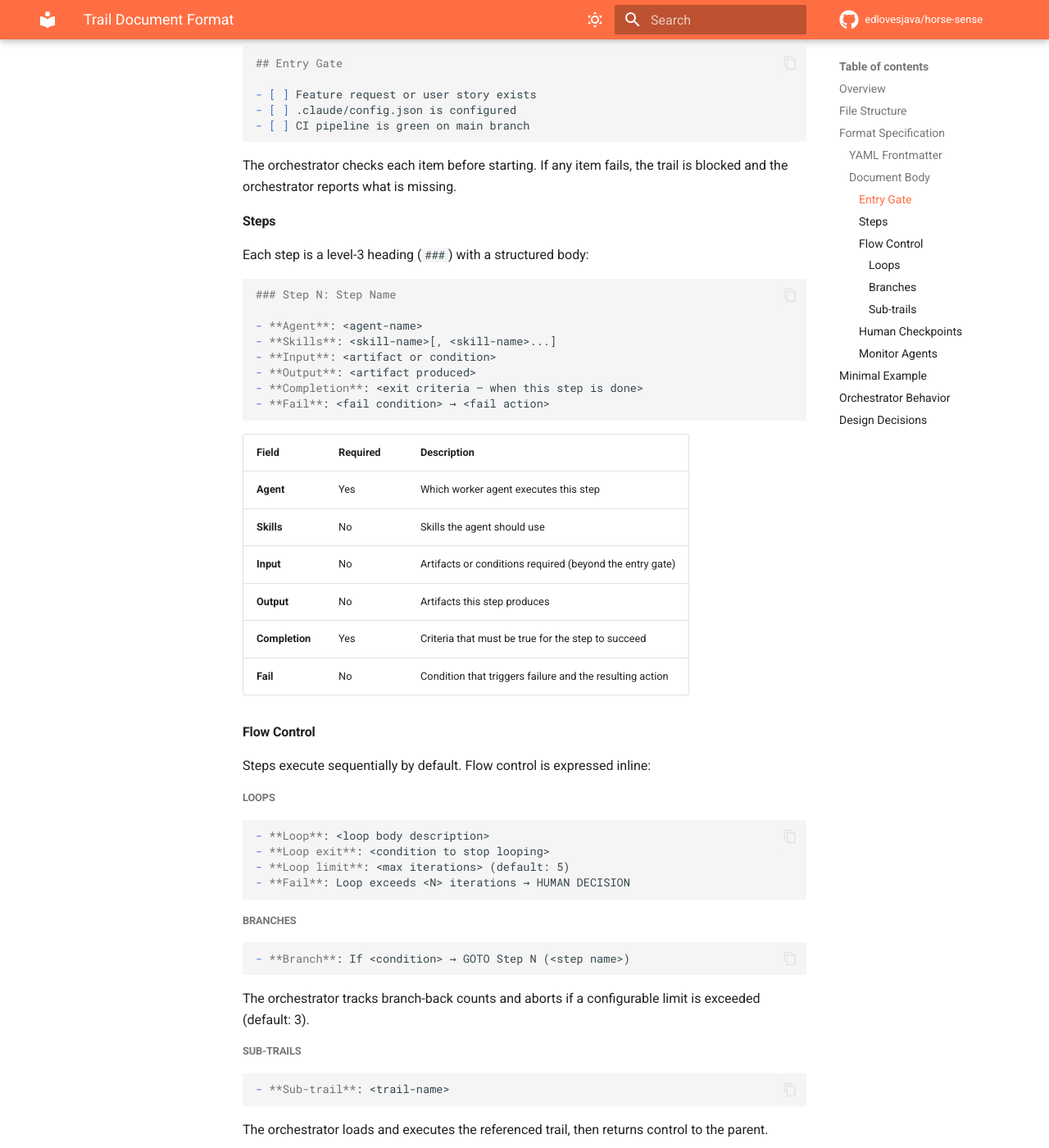
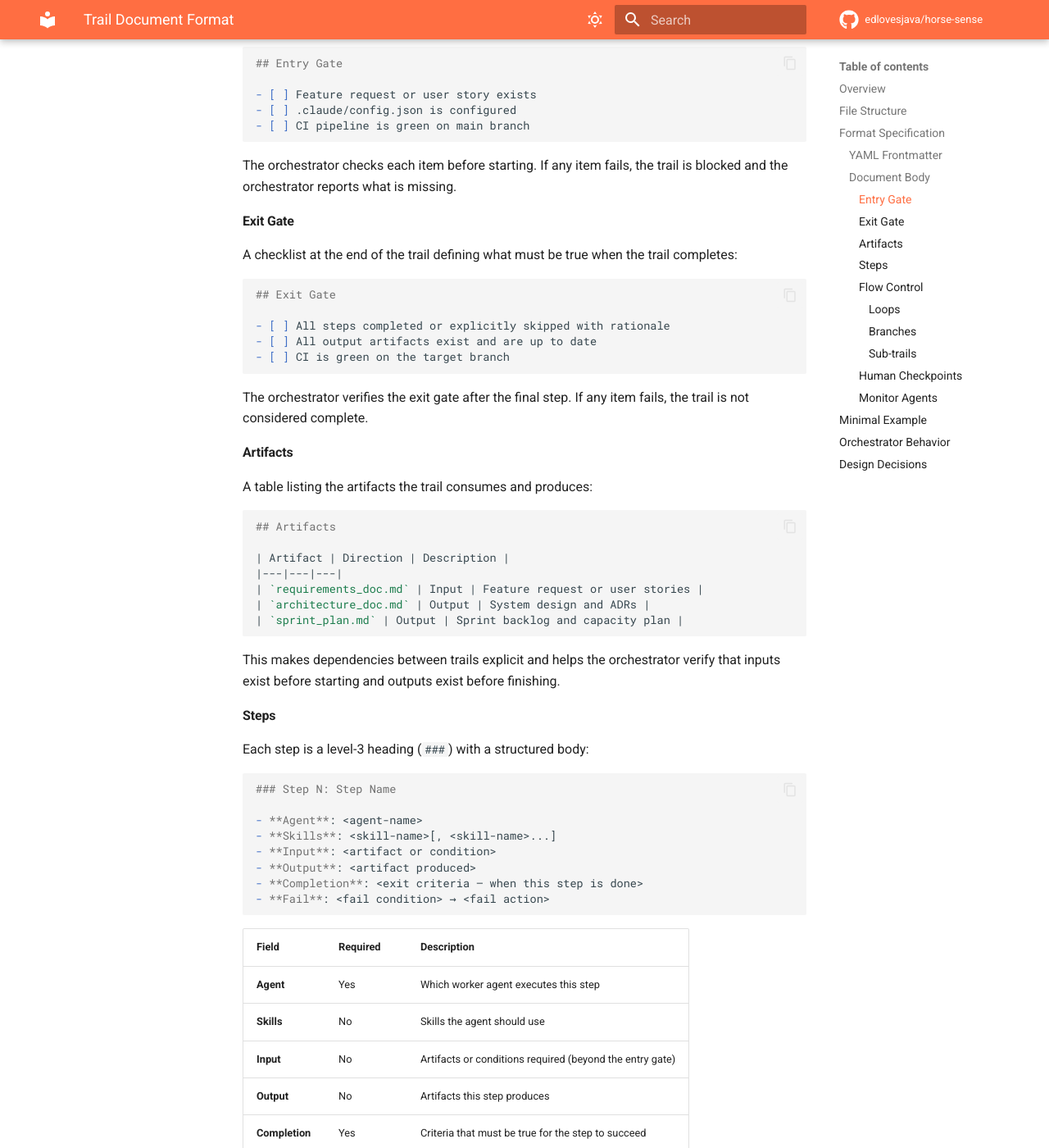
Before and after one commit to edlovesjava/horse-sense, an MkDocs documentation site: the page built from docs/process/trail_format.md, in a window 1280 px wide and 1400 px high, scrolled down 1448 px. Shown: the whole window at 82% size. Built offline with MkDocs 1.6.1 and Material for MkDocs 9.7.7, drawn with Linux system fonts in a browser that asks for light colours; comment, search, counter and statistics services are not loaded.

Commit message:
fix: address PR review comments on #5
- Rename gate targets: gate-commit→can-commit, gate-push→can-push,
  gate-review→can-review (Ed feedback)
- Fix script paths in ADR-0007: horse/scripts/doc_sync_check.sh,
  scripts/validate-plugin.sh (Copilot)
- Narrow doc-sync scope claim to match implementation (Copilot)
- Add sprint close-out checks to Gate 4 (Ed feedback)
- Align ADR local execution docs with actual Makefile targets (Copilot)
- Fix gate-push: acknowledge it currently aliases can-commit (Copilot)
- Mark fresh-branch CI check as proposed/not implemented (Copilot)
- Report frontmatter parse failures separately in doc_sync_check (Copilot)
- Clean up audit_report.md mustache placeholders (Copilot)
- Fix trail path to horse/trails/ in audit report (Copilot)
- Remove make gate-push ref from feature_delivery.md (Copilot)
- Add exit gate, artifacts section to trail format spec (Ed feedback)
- Add exit gate + artifacts table to feature_delivery.md (Ed feedback)

Co-Authored-By: Claude Opus 4.6 (1M context) <noreply@anthropic.com>

````diff
--- a/docs/process/trail_format.md
+++ b/docs/process/trail_format.md
@@ -64,6 +64,36 @@ A checklist at the top of the trail defining preconditions:
 ```
 
 The orchestrator checks each item before starting. If any item fails, the trail is blocked and the orchestrator reports what is missing.
+
+#### Exit Gate
+
+A checklist at the end of the trail defining what must be true when the trail completes:
+
+```markdown
+## Exit Gate
+
+- [ ] All steps completed or explicitly skipped with rationale
+- [ ] All output artifacts exist and are up to date
+- [ ] CI is green on the target branch
+```
+
+The orchestrator verifies the exit gate after the final step. If any item fails, the trail is not considered complete.
+
+#### Artifacts
+
+A table listing the artifacts the trail consumes and produces:
+
+```markdown
+## Artifacts
+
+| Artifact | Direction | Description |
+|---|---|---|
+| `requirements_doc.md` | Input | Feature request or user stories |
+| `architecture_doc.md` | Output | System design and ADRs |
+| `sprint_plan.md` | Output | Sprint backlog and capacity plan |
+```
+
+This makes dependencies between trails explicit and helps the orchestrator verify that inputs exist before starting and outputs exist before finishing.
 
 #### Steps
 
````
Also changed, not shown: docs/architecture/adr/0007-readiness-gate-policy.md (+12 -10 lines), docs/process/workflow_rules.md (+2 -2 lines), horse/commands/sprint.md (+1 -1 lines), horse/templates/audit_report.md (+3 -3 lines), horse/trails/feature_delivery.md (+23 -3 lines), 2 other files.
